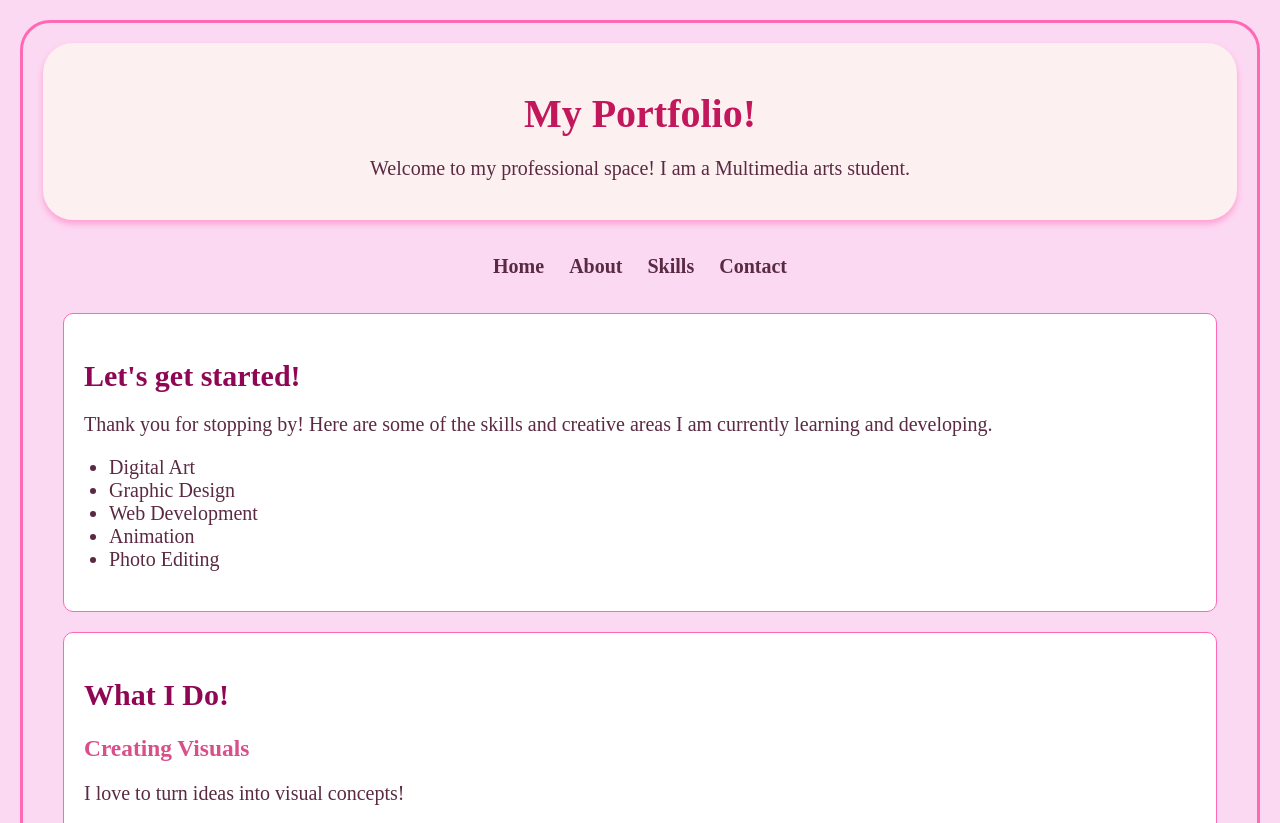
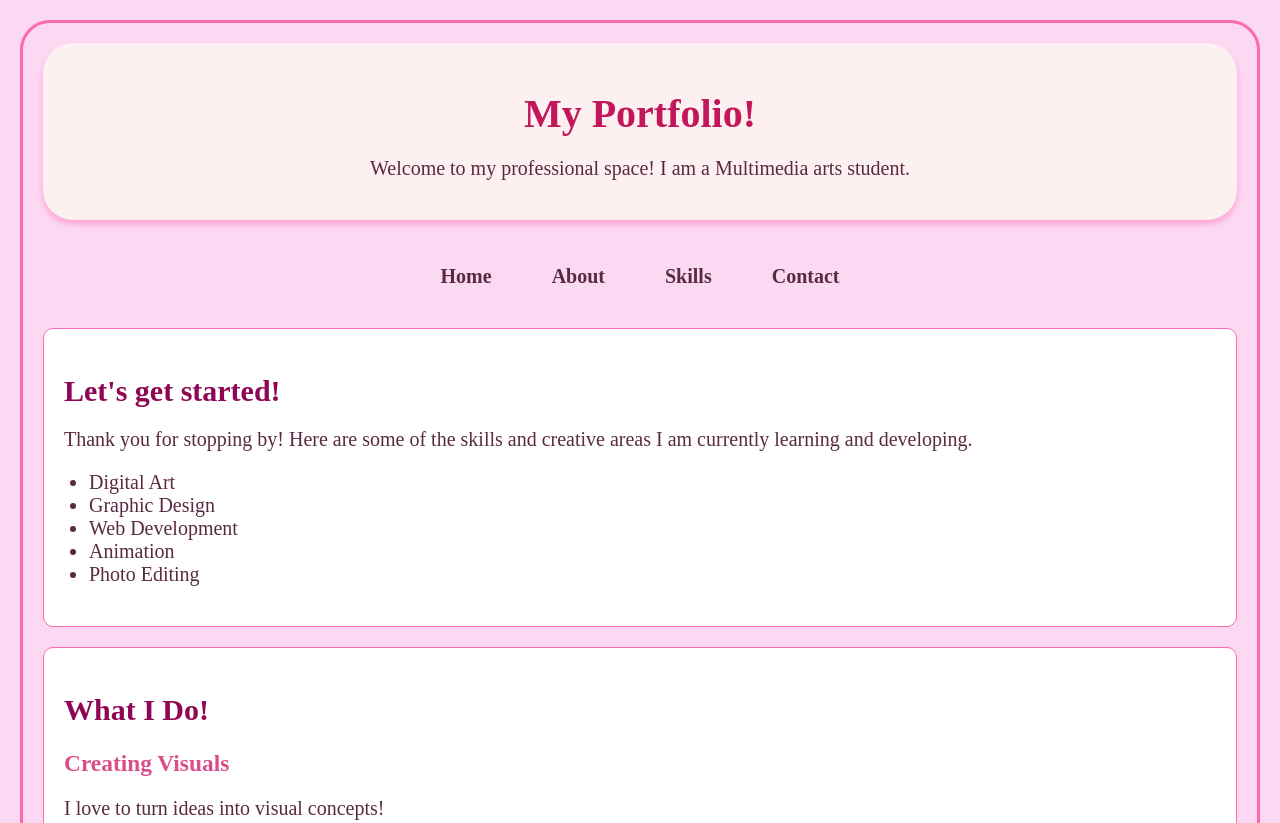
Before and after one commit to Jeanine-131/it0043-portfolio2, a plain HTML site: page index.html in a window 1280 px wide. Shown: the top 823 px of the page. Drawn offline with Linux system fonts and the light colour scheme.

Commit message:
Add CSS Grid page layout

```diff
--- a/css/style.css
+++ b/css/style.css
@@ -92,9 +92,20 @@ header {
     margin-bottom: var(--space-4);
 }
 
+/* Main Layout */
+main {
+    display:grid;
+    gap: var(--space-4);
+}
+
 /* Navigation Styles */
 nav {
-     padding: var(--space-3);
+    display: flex;
+    justify-content: center;
+    align-items: center;
+    flex-wrap: wrap;
+    gap: var(--space-2);
+    padding: var(--space-3);
     margin-bottom: var(--space-3);
 
 }
@@ -103,6 +114,7 @@ nav a {
     color: var(--color);
     text-decoration: none;
     margin: 0 var(--space-2);
+    padding: var(--space-2) var(--space-3);
     font-weight: bold;
 }
 nav a:hover,
@@ -114,7 +126,7 @@ nav a:focus {
 
 .card {
      background-color: var(--color-surface);
-    margin: var(--space-4);
+    margin: 0;
     padding: var(--space-4);
     border: 1px solid var(--color-border);
     border-radius: 10px;
```
